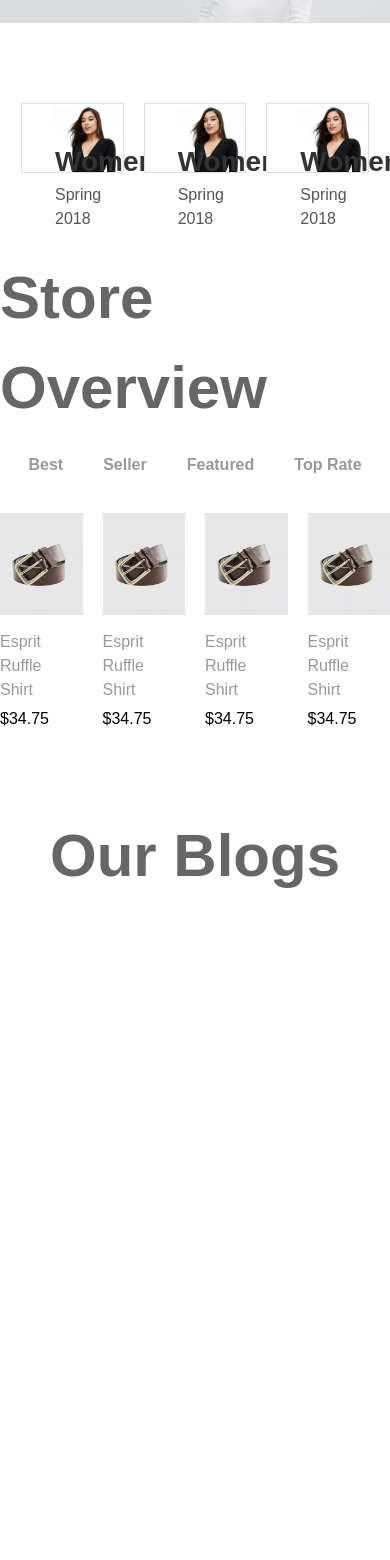
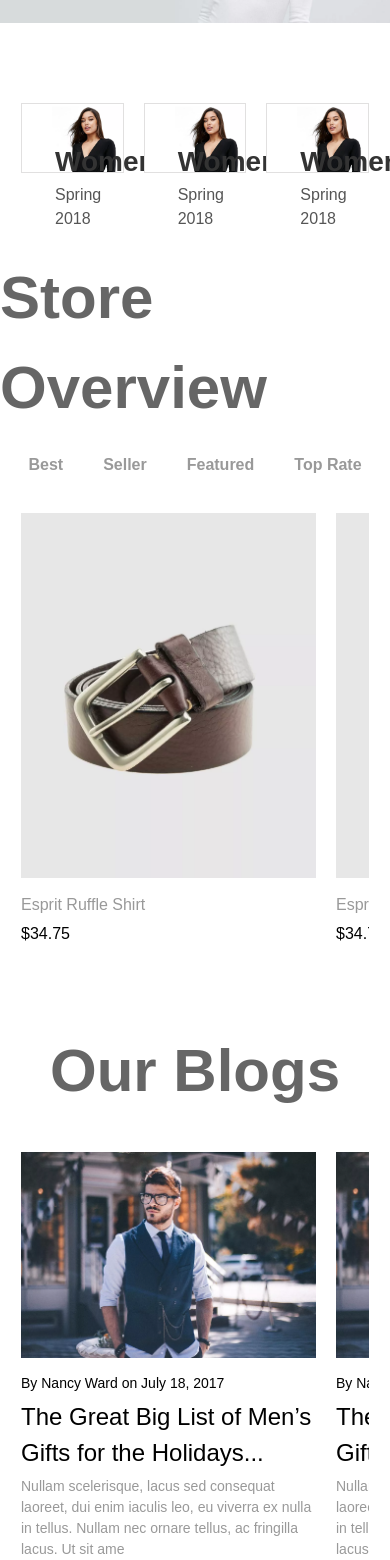
Before and after one commit to quanber123/stores, a React (Vite) app: page / in a window 390 px wide. Shown: the part 172-1732 px from the top of the page. Before the commit the page ends 1531 px from the top, so only its background shows below. Built offline with nearby package versions, Linux system fonts and the light colour scheme; some icons are missing.

Commit message:
complete carousel

```diff
--- a/src/components/pages/home/BlogHome.tsx
+++ b/src/components/pages/home/BlogHome.tsx
@@ -1,17 +1,15 @@
-import { useState, useRef, useLayoutEffect, RefObject } from 'react';
+import { useRef, useLayoutEffect, RefObject } from 'react';
 import gsap from 'gsap';
 import demoimg from '@/assets/images/blog-02.jpg.webp';
 import { useObserver } from '@/components/customHooks/useObserver';
 import PreviewBlog from '@/components/single-blog/PreviewBlog';
 import { FaAngleLeft, FaAngleRight } from '@/assets/icons/index';
+import Carousel from '@/utils/carousel';
 
 function BlogHome() {
   const titleRef = useRef(null);
   const blogRefs = useRef<Array<RefObject<HTMLElement> | null>>([]);
   const { isVisible, containerRef } = useObserver();
-  const [slider, setSlider] = useState<number>(0);
-  const [breakpoints, setBreakPoints] = useState<number>(315);
-  const [indexSlider, setIndexSlider] = useState<number>(0);
   const blogs = [
     {
       title: 'The Great Big List of Men’s Gifts for the Holidays',
@@ -71,6 +69,9 @@ function BlogHome() {
       altImg: 'Esprit Ruffle Shirt',
     },
   ];
+  const { breakpoints, width, indexSlider, handlePrev, handleNext } = Carousel(
+    blogs.length
+  );
 
   useLayoutEffect(() => {
     const ctx = gsap.context(() => {
@@ -104,53 +105,36 @@ function BlogHome() {
     };
   }, [isVisible]);
 
-  const handlePrev = () => {
-    // setSlider((prevSlider) => {
-    //   if (prevSlider - 1 === -1) return blogs.length - 1 - breakpoints;
-    //   return prevSlider - 1;
-    // });
-    setIndexSlider((prevIndex) => {
-      if (prevIndex - 1 === 0) return blogs.length - 1;
-      return blogs.length - 1;
-    });
-  };
-  const handleNext = () => {
-    // setSlider((prevSlider) => {
-    //   if (prevSlider + breakpoints === blogs.length - 1) return 0;
-    //   return prevSlider + 1;
-    // });
-    setIndexSlider((prevIndex) => {
-      if (prevIndex - 1 === blogs.length - 1) return blogs.length - 1;
-      return blogs.length - 1;
-    });
-  };
   return (
     <section
       ref={containerRef}
       className={`${
         isVisible ? 'opacity-100' : 'opacity-0'
-      } relative w-full h-full flex flex-col items-center justify-center gap-[20px] overflow-hidden`}
+      } relative w-full h-full flex flex-col justify-center items-center gap-[20px] overflow-hidden`}
     >
       <h2
         ref={titleRef}
-        className='text-4xl text-darkGray font-bold'
+        className='text-center text-4xl text-darkGray font-bold'
         style={{ transform: 'translateX(-120px)', opacity: 0 }}
       >
         Our Blogs
       </h2>
-      <div className='mt-4 relative'>
-        <div className='flex w-max h-full gap-[20px] overflow-hidden'>
+      <div className='container relative mt-4 w-full flex'>
+        <div className={`max-w-[${width * breakpoints}px] overflow-hidden`}>
+          <div
+            className='w-full flex justify-between gap-[20px]'
+            style={{
+              transform: `translateX(-${indexSlider * width}px)`,
+              transition: 'transform 0.3s ease',
+            }}
+          >
             {blogs.map((b, index) => {
-            const position =
-              (index + blogs.length - indexSlider) % blogs.length;
               return (
                 <PreviewBlog
                   style={{
+                    width: `${width - 20}px`,
                     flexShrink: 0,
                     flexGrow: 0,
-                  transform: `translateX(${-100 * position}%)`,
-                  transition:
-                    'all 0.3s cubic-bezier(0.455, 0.03, 0.515, 0.955)',
                   }}
                   key={index}
                   srcImg={b.srcImg}
@@ -165,6 +149,7 @@ function BlogHome() {
                 />
               );
             })}
+          </div>
         </div>
         <div className='text-xl'>
           <FaAngleLeft
--- a/src/components/pages/home/StoreHome.tsx
+++ b/src/components/pages/home/StoreHome.tsx
@@ -3,7 +3,8 @@ import demoimg from '@/assets/images/product-12.jpg.webp';
 import gsap from 'gsap';
 import { useObserver } from '@/components/customHooks/useObserver';
 import PreviewProduct from '@/components/single-product/PreviewProduct';
-
+import Carousel from '@/utils/carousel';
+import { FaAngleLeft, FaAngleRight } from '@/assets/icons/index';
 function StoreHome() {
   const titleRef = useRef(null);
   const productRefs = useRef<Array<RefObject<HTMLElement> | null>>([]);
@@ -35,8 +36,22 @@ function StoreHome() {
       srcImg: demoimg,
       altImg: 'Esprit Ruffle Shirt',
     },
+    {
+      name: 'Esprit Ruffle Shirt',
+      price: 34.75,
+      srcImg: demoimg,
+      altImg: 'Esprit Ruffle Shirt',
+    },
+    {
+      name: 'Esprit Ruffle Shirt',
+      price: 34.75,
+      srcImg: demoimg,
+      altImg: 'Esprit Ruffle Shirt',
+    },
   ];
-
+  const { breakpoints, width, indexSlider, handlePrev, handleNext } = Carousel(
+    products.length
+  );
   useLayoutEffect(() => {
     const ctx = gsap.context(() => {
       productRefs.current.forEach((ref, index) => {
@@ -114,9 +129,22 @@ function StoreHome() {
           ))}
         </ul>
       </div>
-      <div className='mt-4 flex justify-center items-stretch gap-[20px]'>
+      <div className='container relative mt-4 w-full flex'>
+        <div className={`max-w-[${width * breakpoints}px] overflow-hidden`}>
+          <div
+            className='w-full flex justify-between gap-[20px]'
+            style={{
+              transform: `translateX(-${indexSlider * width}px)`,
+              transition: 'transform 0.3s ease',
+            }}
+          >
             {products.map((p, index) => (
               <PreviewProduct
+                style={{
+                  width: `${width - 20}px`,
+                  flexShrink: 0,
+                  flexGrow: 0,
+                }}
                 key={index}
                 srcImg={p.srcImg}
                 altImg={p.name}
@@ -128,6 +156,18 @@ function StoreHome() {
               />
             ))}
           </div>
+        </div>
+        <div className='text-xl'>
+          <FaAngleLeft
+            className='absolute z-50 top-1/2 -left-[80px] cursor-pointer text-gray hover:text-semiBoldGray transition-colors'
+            onClick={handlePrev}
+          />
+          <FaAngleRight
+            className='absolute z-50 top-1/2 -right-[80px] cursor-pointer text-gray hover:text-semiBoldGray transition-colors'
+            onClick={handleNext}
+          />
+        </div>
+      </div>
     </section>
   );
 }
--- a/src/components/single-blog/PreviewBlog.tsx
+++ b/src/components/single-blog/PreviewBlog.tsx
@@ -21,7 +21,7 @@ function PreviewBlog({
   return (
     <article
       ref={(el) => refEl?.(el)}
-      className='relative max-w-[315px]  flex flex-col gap-[15px]'
+      className='relative max-w-[315px] flex flex-col gap-[15px]'
       style={style ? style : undefined}
     >
       <div className='blog-preview relative overflow-hidden cursor-pointer'>
--- a/src/components/single-product/PreviewProduct.tsx
+++ b/src/components/single-product/PreviewProduct.tsx
@@ -1,6 +1,7 @@
 import { useState } from 'react';
 import { FaRegHeart } from '@/assets/icons/index';
 type propsProduct = {
+  style?: React.CSSProperties | undefined;
   srcImg: string;
   altImg?: string;
   refEl: (el: HTMLElement | null) => void;
@@ -8,6 +9,7 @@ type propsProduct = {
   priceProduct: number;
 };
 function PreviewProduct({
+  style,
   srcImg,
   altImg,
   refEl,
@@ -18,7 +20,8 @@ function PreviewProduct({
   return (
     <article
       ref={(el) => refEl?.(el)}
-      className='relative max-w-[315px]  flex flex-col gap-[15px]'
+      className='relative max-w-[315px] flex flex-col gap-[15px]'
+      style={style ? style : undefined}
     >
       <div
         className='product-preview relative overflow-hidden cursor-pointer'
--- /dev/null
+++ b/src/utils/carousel.tsx
@@ -0,0 +1,19 @@
+import { useState } from 'react';
+function Carousel(length: number) {
+  const [breakpoints, setBreakPoints] = useState<number>(4);
+  const [indexSlider, setIndexSlider] = useState<number>(0);
+  const width = 315;
+  const handlePrev = () => {
+    setIndexSlider((prevIndex) =>
+      prevIndex - 1 < 0 ? length - breakpoints : prevIndex - 1
+    );
+  };
+  const handleNext = () => {
+    setIndexSlider((prevIndex) =>
+      prevIndex + 1 >= length - (breakpoints - 1) ? 0 : prevIndex + 1
+    );
+  };
+  return { breakpoints, width, indexSlider, handlePrev, handleNext };
+}
+
+export default Carousel;
```
Lines whose indentation alone changed are shown as unchanged.
